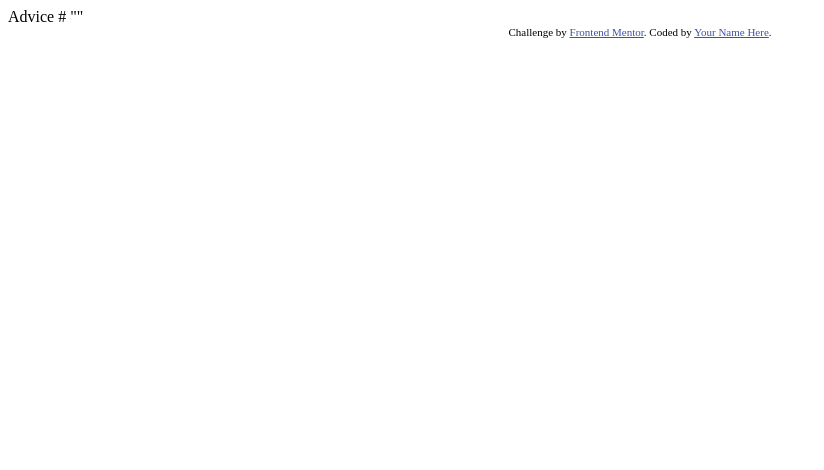
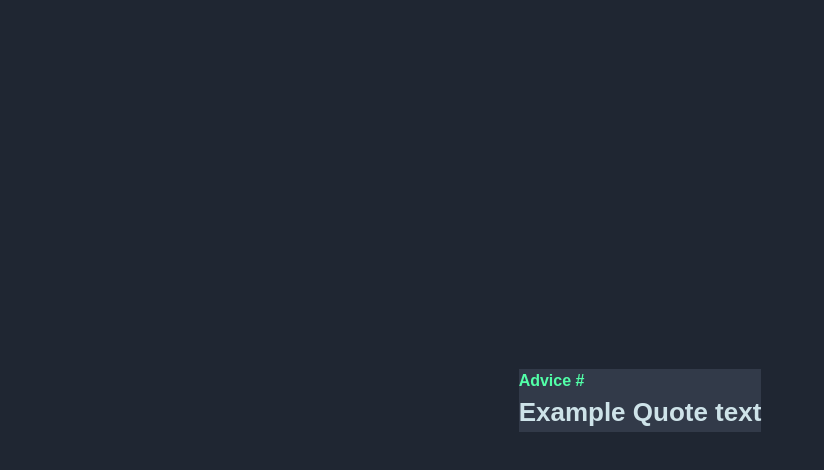
Before and after one commit to jacksen30/advice-generator-app, a plain HTML site: page index.html in a window 1280 px wide. Shown: the whole page, without its empty margins (0-824 px from the left). Drawn offline with Linux system fonts and the light colour scheme.

Commit message:
set up basic HTML structure, import required google font,  create CSS reset Rules, create script.js and link it to index.html

```diff
--- a/index.html
+++ b/index.html
@@ -6,23 +6,23 @@
 
   <link rel="icon" type="image/png" sizes="32x32" href="./images/favicon-32x32.png">
 
+  <link rel="preconnect" href="https://fonts.googleapis.com">
+  <link rel="preconnect" href="https://fonts.gstatic.com" crossorigin>
+  <link href="https://fonts.googleapis.com/css2?family=Manrope:wght@800&display=swap" rel="stylesheet">
+
   <title>Frontend Mentor | Advice generator app</title>
 
-  <!-- Feel free to remove these styles or customise in your own stylesheet 👍 -->
-  <style>
-    .attribution { font-size: 11px; text-align: center; }
-    .attribution a { color: hsl(228, 45%, 44%); }
-  </style>
+  <link rel="stylesheet" href="style.css">
+
 </head>
 <body>
+  <main>
+    <div class="quote-container">
+      <p class="title-text">Advice #<!-- Advice ID goes here --></p>
+      <p class="quote-text">Example Quote text<!-- Advice text goes here --></p>
+    </div>
+  </main>
 
-  Advice #<!-- Advice ID goes here -->
-
-  "<!-- Advice text goes here -->"
-
-  <div class="attribution">
-    Challenge by <a href="https://www.frontendmentor.io?ref=challenge" target="_blank">Frontend Mentor</a>.
-    Coded by <a href="#">Your Name Here</a>.
-  </div>
+  <script src="./script.js"></script>
 </body>
 </html>
--- /dev/null
+++ b/style.css
@@ -0,0 +1,134 @@
+/* CSS RESET - undo the varying default styling applied by web browsers to HTML elements */
+
+/* Box sizing rules */
+*,
+*::before,
+*::after {
+  box-sizing: border-box;
+}
+
+/* Remove default margin */
+body,
+h1,
+h2,
+h3,
+h4,
+p,
+figure,
+blockquote,
+dl,
+dd {
+  margin: 0;
+}
+
+/* Remove list styles on ul, ol elements with a list role, which suggests default styling will be removed */
+ul[role="list"],
+ol[role="list"] {
+  list-style: none;
+}
+
+/* Set core root defaults */
+html:focus-within {
+  scroll-behavior: smooth;
+}
+
+/* Set core body defaults */
+body {
+  min-height: 100vh;
+  font-family: 'Poppins', sans-serif;;
+  text-rendering: optimizeSpeed;
+  line-height: 1.5;
+
+}
+
+/* A elements that don't have a class get default styles */
+a:not([class]) {
+  text-decoration-skip-ink: auto;
+}
+
+/* Make images easier to work with */
+img,
+picture {
+  max-width: 100%;
+  display: block;
+}
+
+/* Inherit fonts for inputs and buttons */
+input,
+button,
+textarea,
+select {
+  font: inherit;
+}
+
+/* sr-only is for screen reader use only -
+The element will be visually hidden but will still be read by screen reader technology. */
+.sr-only {
+    position: absolute;
+    width: 1px;
+    height: 1px;
+    padding: 0;
+    margin: -1px;
+    overflow: hidden;
+    clip: rect(0, 0, 0, 0);
+    white-space: nowrap;
+    border: 0;
+    display: none;
+    z-index: -1;
+    text-indent: -9999px;
+}
+
+/*  A big shout out to Andy Bell at https://andy-bell.co.uk/about/
+    For his great article " A Modern CSS Reset " I recommend giving it a read at https://andy-bell.co.uk/a-modern-css-reset/
+*/
+
+
+
+/* MY CUSTOM CSS RULES BELOW */
+
+/* Reusable Custom CSS Variables */
+:root {
+  --color-mainBg: hsl(217, 54%, 11%);
+
+  --color1: hsl(193, 38%, 86%);     /* Light Cyan */
+  --color2: hsl(150, 100%, 66%);    /* Neon Green */
+  --color3: hsl(217, 19%, 38%);     /* Grayish Blue */
+  --color4: hsl(217, 19%, 24%);     /* Dark Grayish Blue */
+  --color5: hsl(218, 23%, 16%);     /* Dark Blue */
+}
+
+.flex {
+  display: flex;
+}
+
+/* Divs & Containers */
+
+body {
+    height: 100vh;
+    display: flex;
+    align-items: center;
+    justify-content: center;
+    font-family: 'Manrope', sans-serif;
+    font-weight: 800;
+    background-color: hsl(218, 23%, 16%);
+}
+
+main {
+    display: flex;
+    align-items: center;
+    justify-content: center;
+    font-family: 'Outfit', sans-serif;
+}
+
+.quote-container {
+    background-color: hsl(217, 19%, 24%);
+}
+
+.title-text {
+    color: hsl(150, 100%, 66%);
+}
+
+.quote-text {
+    color: hsl(193, 38%, 86%);
+    font-size: 26px;
+}
```
Also changed, not shown: script.js (added).
